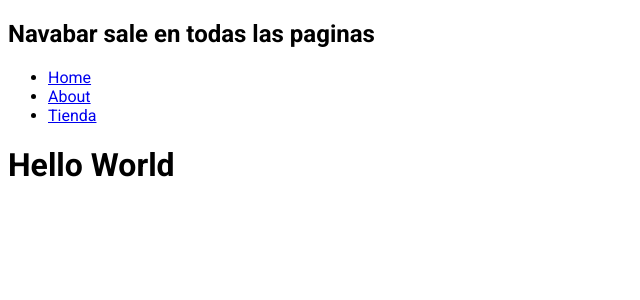
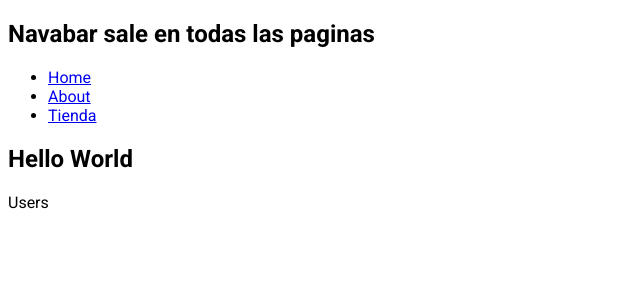
Before and after one commit to CarlosGongorar/MyFirstNextJSApp, a Next.js app: page / in a window 1280 px wide. Shown: the top 300 px of the page, without its empty margins (0-640 px from the left). Built offline with nearby package versions, Linux system fonts and the light colour scheme.

Commit message:
React Server Components

```diff
--- a/app/layout.js
+++ b/app/layout.js
@@ -5,6 +5,7 @@ import { Roboto } from "next/font/google"
  * y otros, ademas de eso. Hay mas cosas que se pueden meter de datos meta, pero toca buscar en la
  * documentacion de Next
  */
+
 export const metadata = {
   title: "Tienda con Next",
   description: "Esta es la pagina principal de mi tienda",
--- a/app/page.jsx
+++ b/app/page.jsx
@@ -1,5 +1,17 @@
+//"use client" si pongo esto teno que quitar el metadata
+// Metadata solo se usa para componentes del servidor
+// Si quieres ver en que casos se puede usar los use client y todo visitar https://nextjs.org/docs/app/building-your-application/rendering/composition-patterns#when-to-use-server-and-client-components
+import Users from "../components/Users"
+export const metadata = {
+    title: "Este titulo solo sale si no es use client",
+}
 export default function HomePage(){
-    return <h1>
+    // Server component
+    return <section>
+    <h1>
         Hello World
     </h1>
+        {/** User Component */}
+        <Users/>
+    </section>
 }
--- /dev/null
+++ b/components/Users.jsx
@@ -0,0 +1,19 @@
+/** el "use client" se usa cuando un componente debe ser ejecutado desde el cliente
+ * y no puede ser desde el lado del servidor, naturalmente todos los comonentes se renderizan
+ * del lado del servidor
+ */
+
+"use client"
+import { useEffect } from "react"
+
+function Users() {
+
+    useEffect(()=> {
+        alert("ola")
+    })
+    return (
+    <div>Users</div>
+    )
+}
+
+export default Users
```
